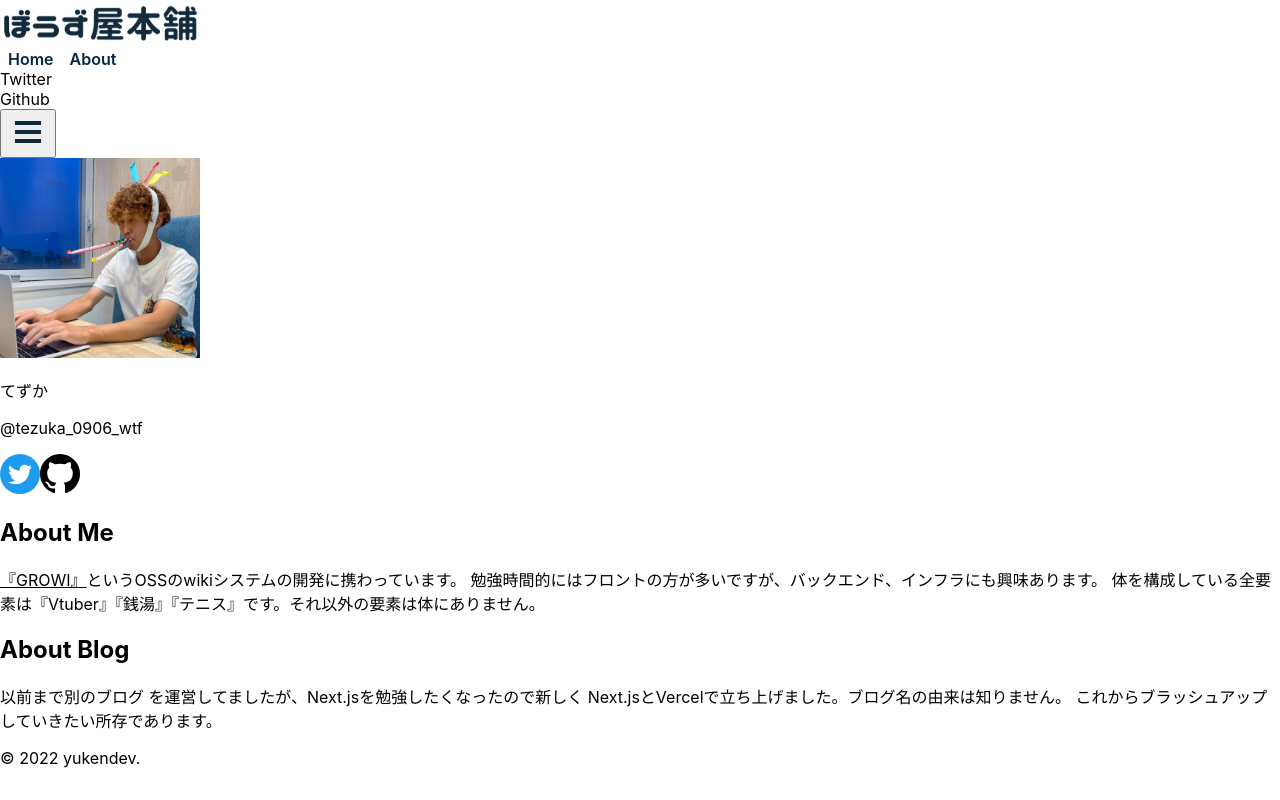
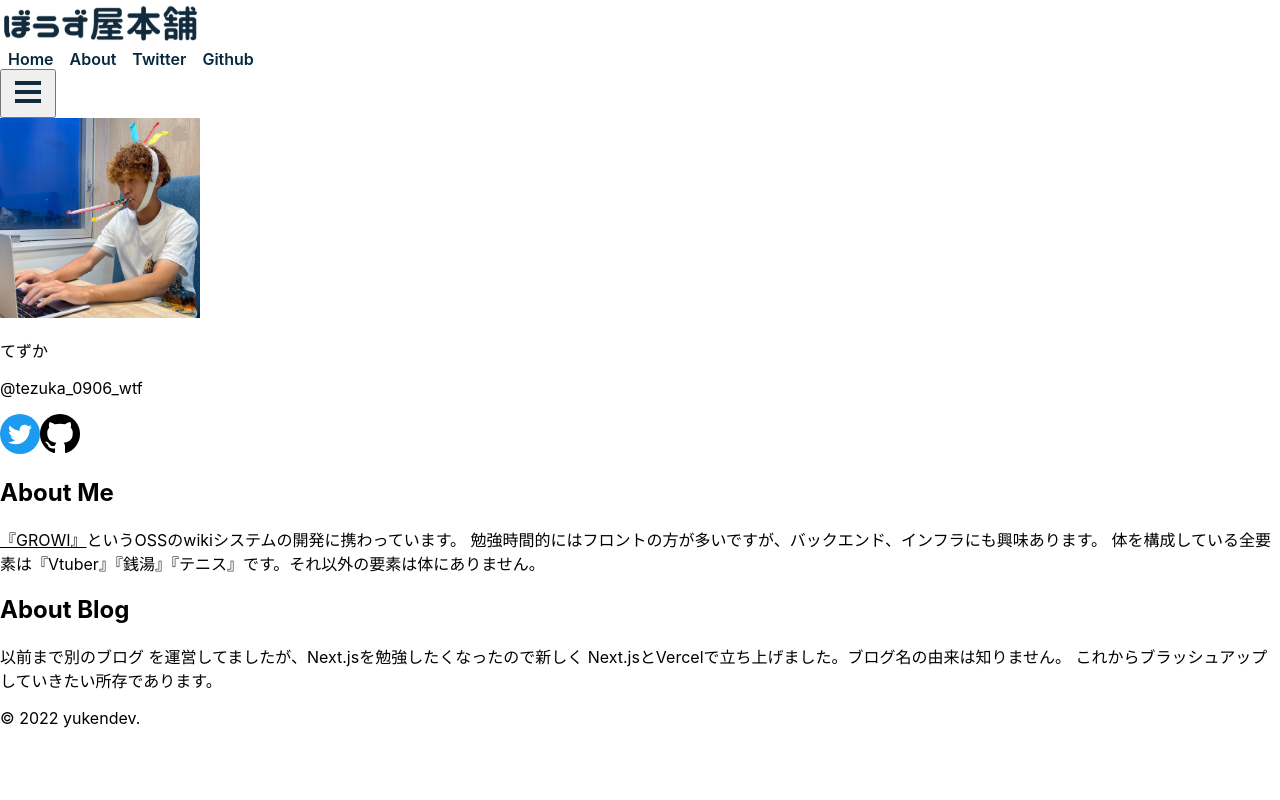
Before and after one commit to yukendev/blog, a Next.js app: page /me in a window 1280 px wide. Built offline with nearby package versions, Linux system fonts and the light colour scheme; no server answers.

Commit message:
style: refactor HeaderContentButtonForExternal with css modules

```diff
--- /dev/null
+++ b/components/atoms/HeaderContentButtonForExternal.module.scss
@@ -0,0 +1,12 @@
+@use 'styles/variables' as var;
+@use 'styles/mixins' as mixins;
+
+.header-content-button-for-external {
+  padding: 0.25rem 0.5rem;
+  color: var.$my_text_color;
+  cursor: pointer;
+  font-weight: 600;
+  &:hover {
+    @include mixins.text-decoration-underline;
+  }
+}
--- a/components/atoms/HeaderContentButtonForExternal.tsx
+++ b/components/atoms/HeaderContentButtonForExternal.tsx
@@ -1,13 +1,20 @@
-type Props = {
+import styles from './HeaderContentButtonForExternal.module.scss';
+
+type HeaderContentButtonForExternalProps = {
   title: string;
   href: string;
 };
 
 // 外部サイトを開くボタン
-export const HeaderContentButtonForExternal = (props: Props): JSX.Element => (
-  <div className='px-2 py-1 mx-3 text-myTextColor cursor-pointer deco-underline-text font-semibold'>
-    <a href={props.href} target='_blank' rel='noopener noreferrer'>
-      {props.title}
-    </a>
-  </div>
+export const HeaderContentButtonForExternal = (
+  props: HeaderContentButtonForExternalProps,
+): JSX.Element => (
+  <a
+    className={styles['header-content-button-for-external']}
+    href={props.href}
+    target='_blank'
+    rel='noopener noreferrer'
+  >
+    {props.title}
+  </a>
 );
```
